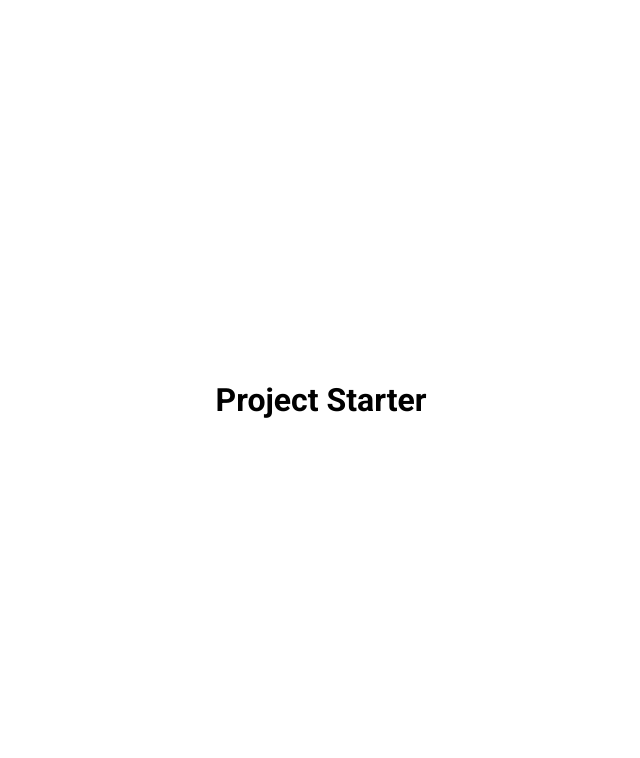
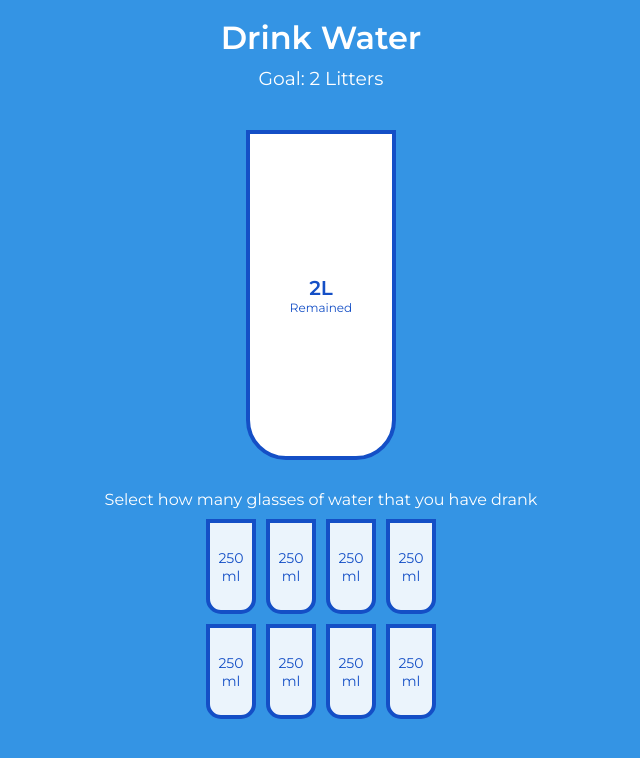
Before and after one commit to tnoritaka/udemy-js-50projects, a plain HTML site: page DrinkWater/index.html in a window 1280 px wide. Shown: the whole page, without its empty margins (319-959 px from the left). Drawn offline with Linux system fonts and the light colour scheme.

Commit message:
Day16complete

```diff
--- a/DrinkWater/index.html
+++ b/DrinkWater/index.html
@@ -4,10 +4,29 @@
     <meta charset="UTF-8" />
     <meta name="viewport" content="width=device-width, initial-scale=1.0" />
     <link rel="stylesheet" href="style.css" />
-    <title>My Project</title>
+    <title></title>
   </head>
   <body>
-    <h1>Project Starter</h1>
+    <h1>Drink Water</h1>
+    <h3>Goal: 2 Litters</h3>
+    <div class="cup">
+      <div class="remained" id="remained">
+        <span id="litters">1.5L</span>
+        <small>Remained</small>
+      </div>
+      <div class="percentage" id="percentage"></div>
+    </div>
+    <p class="text">Select how many glasses of water that you have drank</p>
+    <div class="cups">
+      <div class="cup cup-small">250 ml</div>
+      <div class="cup cup-small">250 ml</div>
+      <div class="cup cup-small">250 ml</div>
+      <div class="cup cup-small">250 ml</div>
+      <div class="cup cup-small">250 ml</div>
+      <div class="cup cup-small">250 ml</div>
+      <div class="cup cup-small">250 ml</div>
+      <div class="cup cup-small">250 ml</div>
+    </div>
     <script src="script.js"></script>
   </body>
 </html>
--- a/DrinkWater/script.js
+++ b/DrinkWater/script.js
@@ -0,0 +1,52 @@
+const smallCups = document.querySelectorAll(".cup-small");
+const litters = document.getElementById("litters");
+const percentage = document.getElementById("percentage");
+const remained = document.getElementById("remained");
+
+updateBigCup();
+
+smallCups.forEach((cup, idx) => {
+  cup.addEventListener("click", () => {
+    highlightCups(idx);
+  });
+});
+
+function highlightCups(idx) {
+  if (
+    smallCups[idx].classList.contains("full") &&
+    !smallCups[idx].nextElementSibling.classList.contains("full")
+  ) {
+    idx--;
+  }
+  smallCups.forEach((cup, idx2) => {
+    if (idx2 <= idx) {
+      cup.classList.add("full");
+    } else {
+      cup.classList.remove("full");
+    }
+  });
+
+  updateBigCup();
+}
+
+function updateBigCup() {
+  const fullCups = document.querySelectorAll(".cup-small.full").length;
+  const totalCups = smallCups.length;
+
+  if (fullCups === 0) {
+    percentage.style.visibility = "hidden";
+    percentage.style.height = 0;
+  } else {
+    percentage.style.visibility = "visible";
+    percentage.style.height = `${(fullCups / totalCups) * 330}px`;
+    percentage.innerText = `${(fullCups / totalCups) * 100}%`;
+  }
+
+  if (fullCups === totalCups) {
+    remained.style.visibility = "hidden";
+    remained.style.height = 0;
+  } else {
+    remained.style.visibility = "visible";
+    litters.innerText = `${2 - (250 * fullCups) / 1000}L`;
+  }
+}
--- a/DrinkWater/style.css
+++ b/DrinkWater/style.css
@@ -1,15 +1,103 @@
-@import url("https://fonts.googleapis.com/css2?family=Roboto:wght@400;700&display=swap");
+@import url("https://fonts.googleapis.com/css?family=Montserrat:400,600&display=swap");
+:root {
+  --border-color: #144fc6;
+  --fill-color: #6ab3f8;
+}
 
 * {
   box-sizing: border-box;
 }
 body {
-  font-family: "Roboto", sans-serif;
+  background-color: #3494e4;
+  color: #fff;
+  font-family: "Montserrat", sans-serif;
+  display: flex;
+  flex-direction: column;
+  align-items: center;
+  /* height: 100vh; */
+  margin-bottom: 40px;
+}
+
+h1 {
+  margin: 10px 0 0;
+}
+
+h3 {
+  font-weight: 400;
+  margin: 10px 0;
+}
+
+.cup {
+  background-color: #fff;
+  border: 4px solid var(--border-color);
+  color: var(--border-color);
+  border-radius: 0 0 40px 40px;
+  height: 330px;
+  width: 150px;
+  margin: 30px 0;
+  display: flex;
+  flex-direction: column;
+  overflow: hidden;
+}
+
+.cup.cup-small {
+  height: 95px;
+  width: 50px;
+  border-radius: 0 0 15px 15px;
+  background-color: rgba(255, 255, 255, 0.9);
+  cursor: pointer;
+  font-size: 14px;
+  align-items: center;
+  justify-content: center;
+  text-align: center;
+  margin: 5px;
+  transition: 0.3s ease;
+}
+
+.cup.cup-small.full {
+  background-color: var(--fill-color);
+  color: #fff;
+}
+
+.cups {
+  display: flex;
+  flex-wrap: wrap;
+  align-items: center;
+  justify-content: center;
+  width: 280px;
+}
+
+.remained {
   display: flex;
   flex-direction: column;
   align-items: center;
   justify-content: center;
-  height: 100vh;
-  overflow: hidden;
-  margin: 0;
+  text-align: center;
+  flex: 1;
+  transition: 0.3s ease;
 }
+
+.remained span {
+  font-size: 20px;
+  font-weight: bold;
+}
+
+.remained small {
+  font-size: 12px;
+}
+
+.percentage {
+  background-color: var(--fill-color);
+  display: flex;
+  align-items: center;
+  justify-content: center;
+  font-weight: bold;
+  font-size: 30px;
+  height: 0;
+  transition: 0.3s ease;
+}
+
+.text {
+  text-align: center;
+  margin: 0 0 5px;
+}
```
